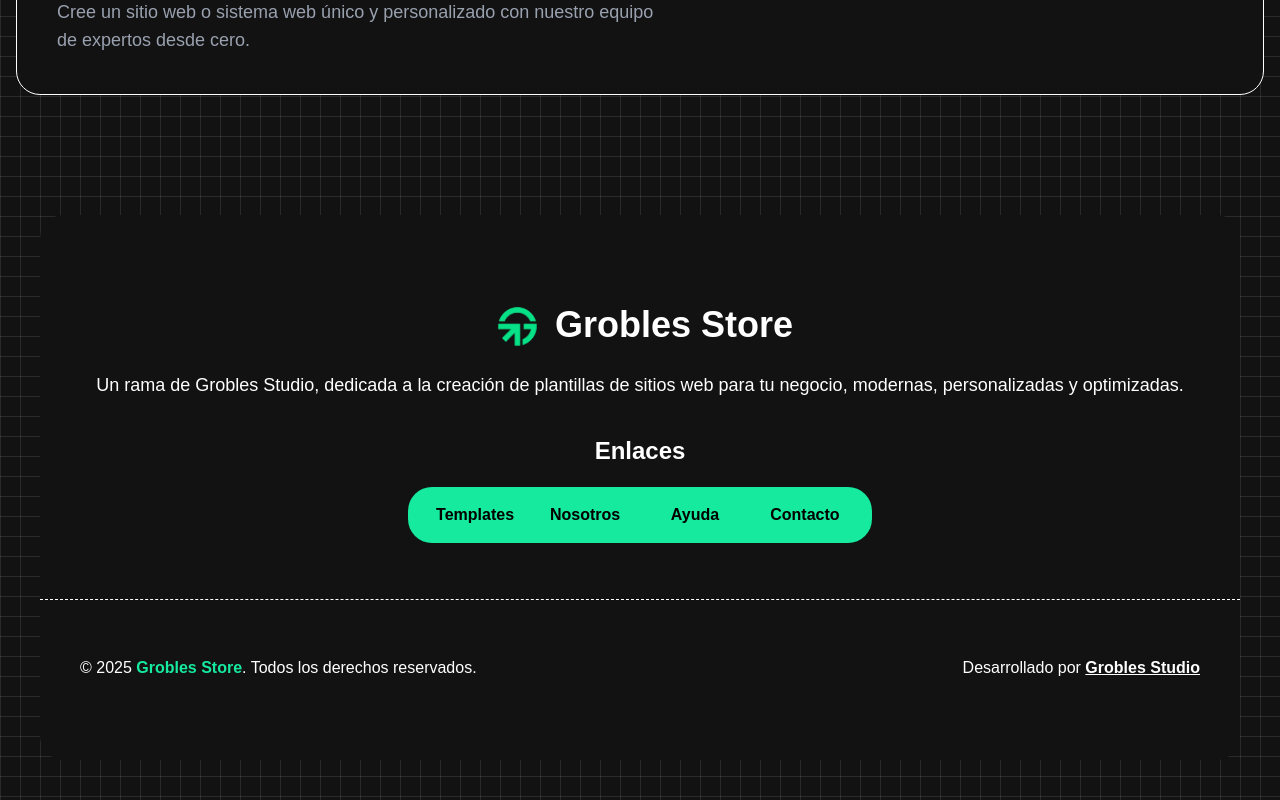
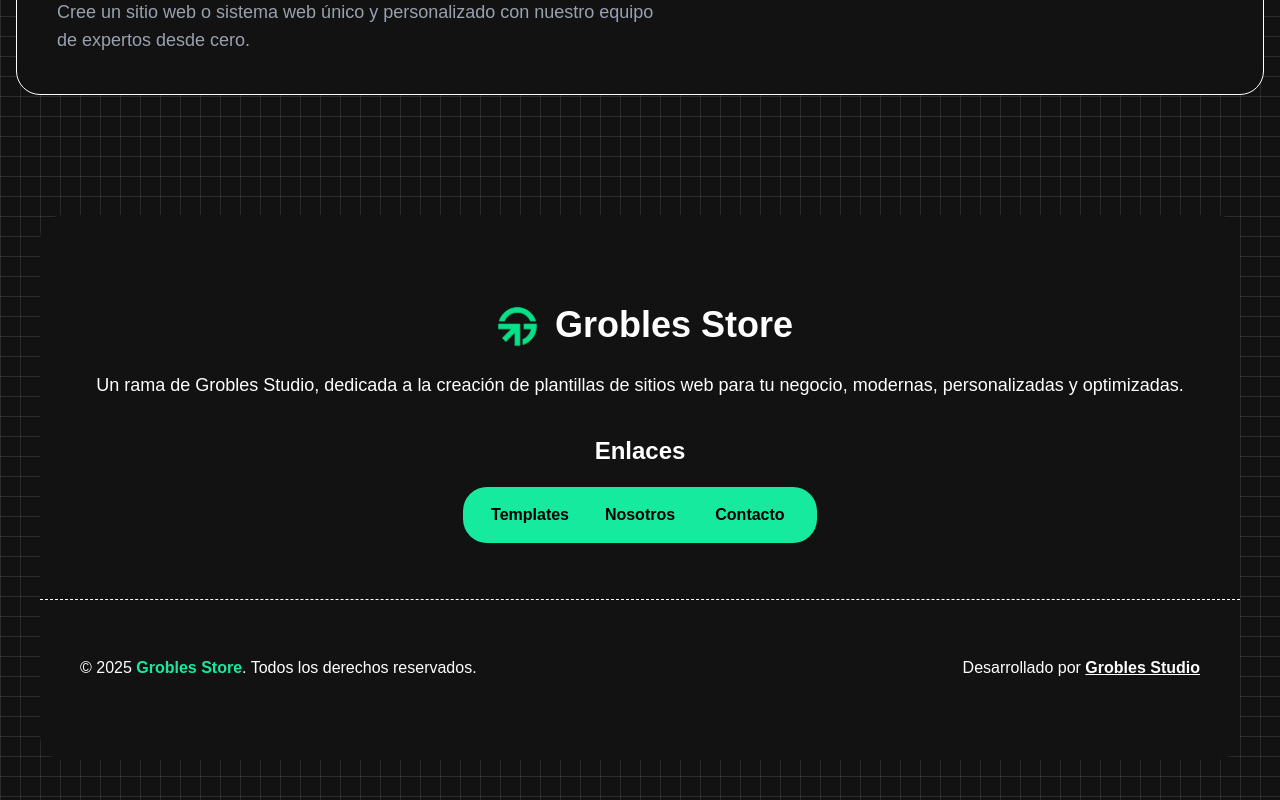
Before and after one commit to MiguelRequenaR/grobles-store, a React (Vite) app: page /template/1 in a window 1280 px wide. Shown: the part 1824-2624 px from the top of the page. Built offline with nearby package versions, Linux system fonts and the light colour scheme; a web font is replaced by a local one.

Commit message:
Actualización: Se Corrigio Errores en el Footer, así mismo se modifico el precio de venta de las Landing.

```diff
--- a/src/components/Fotter.tsx
+++ b/src/components/Fotter.tsx
@@ -1,5 +1,55 @@
+import { useNavigate } from "react-router-dom"
 
 export default function Fotter() {
+  const navigate = useNavigate();
+
+  const scrollToTop = () => {
+    window.scrollTo({ top: 0, behavior: 'smooth' });
+  };
+
+  const handleNavigateToAbout = () => {
+    if (window.location.pathname !== '/') {
+      navigate('/');
+      setTimeout(() => {
+        const element = document.getElementById('about');
+        if (element) {
+          const navbarHeight = 100;
+          const elementPosition = element.getBoundingClientRect().top + window.pageYOffset;
+          const offsetPosition = elementPosition - navbarHeight;
+
+          window.scrollTo({
+            top: offsetPosition,
+            behavior: 'smooth'
+          });
+        }
+      }, 100);
+    } else {
+      const element = document.getElementById('about');
+      if (element) {
+        const navbarHeight = 100;
+        const elementPosition = element.getBoundingClientRect().top + window.pageYOffset;
+        const offsetPosition = elementPosition - navbarHeight;
+
+        window.scrollTo({
+          top: offsetPosition,
+          behavior: 'smooth'
+        });
+      }
+    }
+  };
+
+  const handleNavigateToHome = () => {
+    if (window.location.pathname === '/') {
+      scrollToTop();
+    } else {
+      navigate('/');
+    }
+  };
+
+  const handleNavigateToContact = () => {
+    navigate('/contacto');
+  }
+
   return (
     <footer
     className="bg-primary m-3 md:m-10 py-20 rounded-3xl">
@@ -17,22 +67,21 @@
           <h2
           className="text-white text-2xl font-bold text-center">Enlaces</h2>
           <ul
-          className="grid grid-cols-2 md:grid-cols-4 gap-4 bg-secondary px-5 py-3 rounded-3xl mt-5 font-bold">
+          className="grid grid-cols-2 md:grid-cols-3 gap-4 bg-secondary px-5 py-3 rounded-3xl mt-5 font-bold">
             <li
-            className="hover:text-white hover:bg-primary px-2 py-1 rounded-full transition-all duration-500 text-center">
-              <a href="/">Templates</a>
+            className="hover:text-white hover:bg-primary px-2 py-1 rounded-full transition-all duration-500 text-center cursor-pointer"
+            onClick={handleNavigateToHome}>
+              Templates
             </li>
             <li
-            className="hover:text-white transition-all duration-500 hover:bg-primary px-2 py-1 rounded-full text-center">
-              <a href="#">Nosotros</a>
+            className="hover:text-white transition-all duration-500 hover:bg-primary px-2 py-1 rounded-full text-center cursor-pointer"
+            onClick={handleNavigateToAbout}>
+              Nosotros
             </li>
             <li
-            className="hover:text-white transition-all duration-500 hover:bg-primary px-2 py-1 rounded-full text-center">
-              <a href="#">Ayuda</a>
-            </li>
-            <li
-            className="hover:text-white transition-all duration-500 hover:bg-primary px-2 py-1 rounded-full text-center">
-              <a href="#">Contacto</a>
+            className="hover:text-white transition-all duration-500 hover:bg-primary px-2 py-1 rounded-full text-center cursor-pointer"
+            onClick={handleNavigateToContact}>
+              Contacto
             </li>
           </ul>
         </div>
--- a/src/features/home/components/AskQuestions.tsx
+++ b/src/features/home/components/AskQuestions.tsx
@@ -29,7 +29,7 @@
   },
   {
     id: 6,
-    question: "¿Bridan soporte después de la compra?",
+    question: "¿Brindan soporte después de la compra?",
     answer: "Si, ofrecemos soporte para consultas relacionadas con las plantillas. Póngase en contacto con nuestro equipo de soporte si tiene alguna pregunta o encuentra problemas.",
   },
   {
--- a/src/features/home/components/CardTemplate.tsx
+++ b/src/features/home/components/CardTemplate.tsx
@@ -6,14 +6,14 @@
   {
     id: 1,
     name: "Foodie - Restaurante",
-    price: 400,
+    price: 300,
     description: "Template para restaurantes, con un diseño moderno y diversas secciones.",
     image: Template1,
   },
   {
     id: 2,
     name: "Grupo HC - Transporte",
-    price: 400,
+    price: 300,
     description: "Template para transportes, con un diseño moderno y diversas secciones.",
     image: Template2,
   }
--- a/src/features/template-detail/index.tsx
+++ b/src/features/template-detail/index.tsx
@@ -7,7 +7,7 @@
   {
     id: 1,
     name: "Foodie - Restaurante",
-    price: 400,
+    price: 300,
     description: "Página de destino para restaurantes",
     fullDescription: "Template profesional diseñado específicamente para restaurantes modernos. Incluye secciones para menú, reservas, galería de fotos y testimonios de clientes.",
     image: Template1,
@@ -18,7 +18,7 @@
   {
     id: 2,
     name: "Grupo HC - Transporte",
-    price: 400,
+    price: 300,
     description: "Página de destino para empresas de transporte",
     fullDescription: "Template completo para empresas de transporte y logística. Diseño profesional con secciones para servicios, flota, cotizaciones y seguimiento de envíos.",
     infoTemplate: "Grupo HC es un template profesional diseñado específicamente para empresas de transporte y logística. Combina un diseño moderno y minimalista con una interfaz intuitiva y fácil de usar, y listo para mostrar  los servicios de su marca e impulsarlo en línea.",
```
